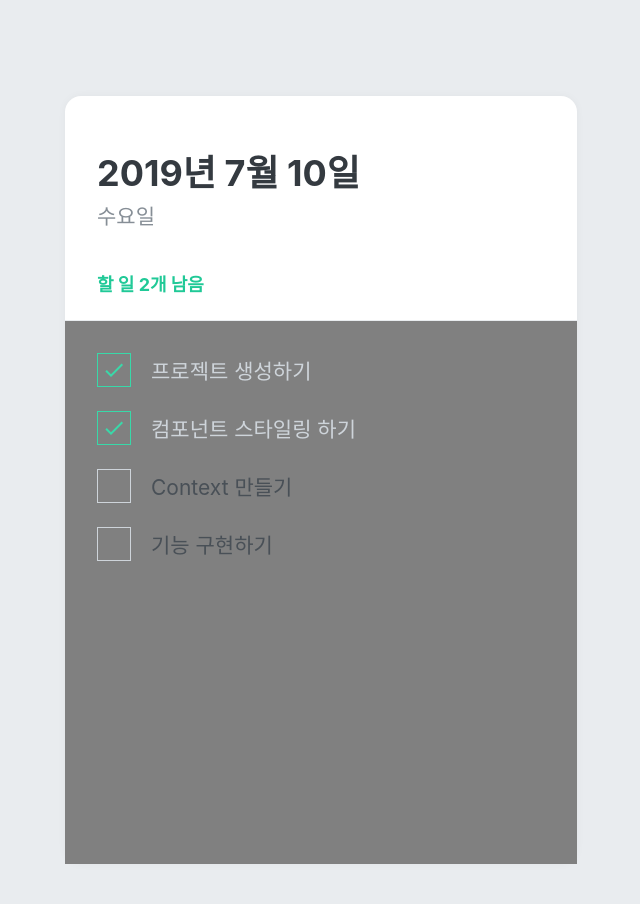
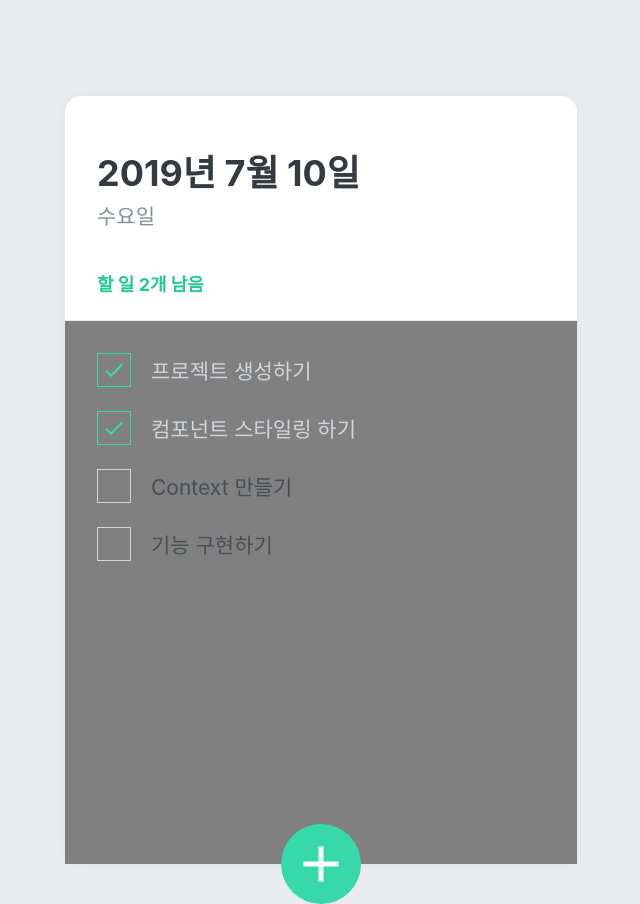
Before and after one commit to jjy321501/React-App, a React (Create React App) app in the folder mashup-todolist/: page / in a window 1280 px wide. Shown: the whole page, without its empty margins (319-959 px from the left). Built offline with nearby package versions, Linux system fonts and the light colour scheme.

Commit message:
TodoCreate 렌더링 / App.js 에서 렌더링

```diff
--- a/mashup-todolist/src/App.js
+++ b/mashup-todolist/src/App.js
@@ -3,6 +3,7 @@ import { createGlobalStyle } from 'styled-components';
 import TodoTemplate from './components/TodoTemplate';
 import TodoHead from './components/TodoHead';
 import TodoList from './components/TodoList';
+import TodoCreate from './components/TodoCreate';
 
 const GlobalStyle = createGlobalStyle`
   body {
@@ -17,6 +18,7 @@ function App() {
       <TodoTemplate>
         <TodoHead/>
         <TodoList/>
+        <TodoCreate/>
       </TodoTemplate>
     </>
   );
```
